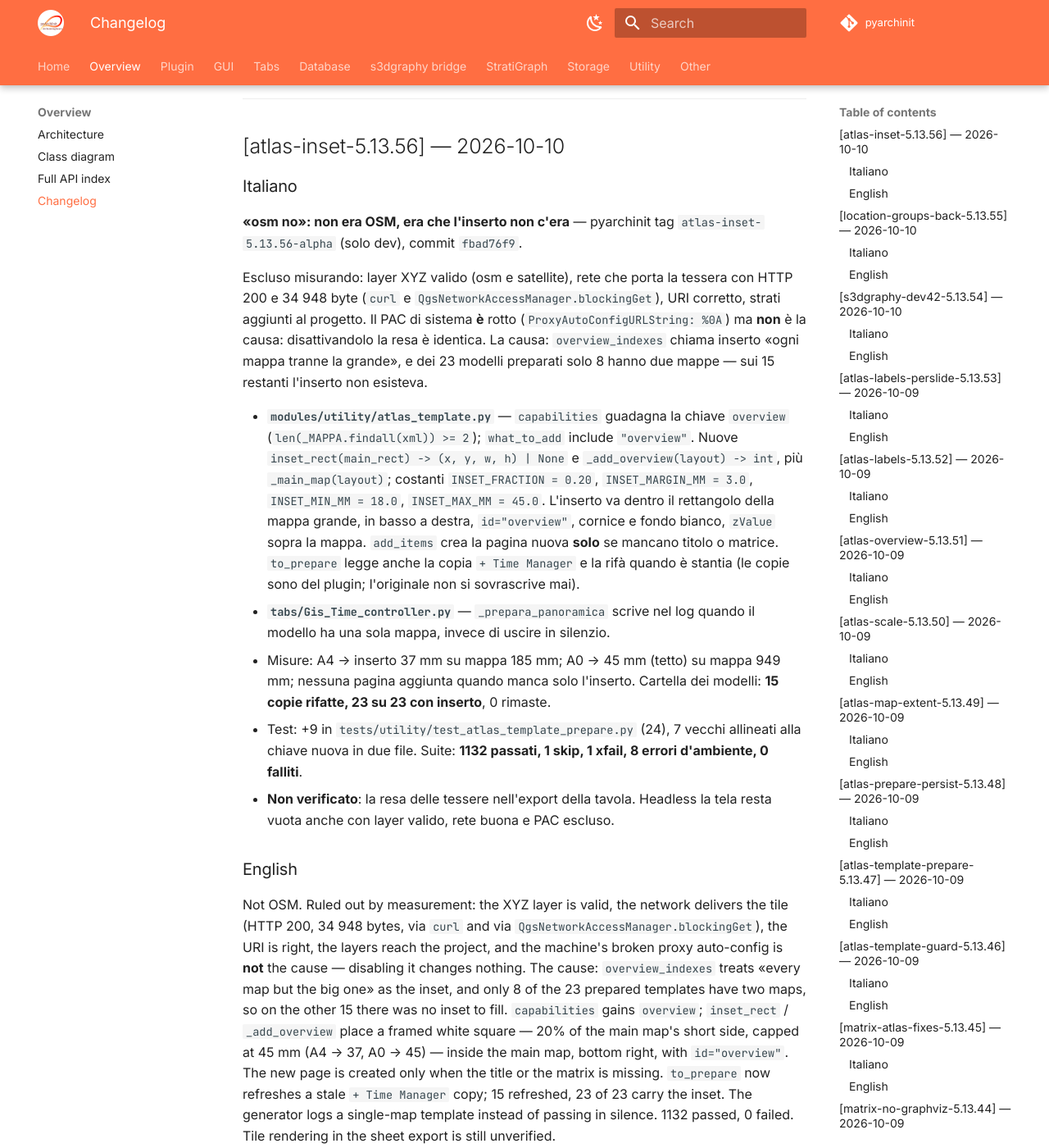
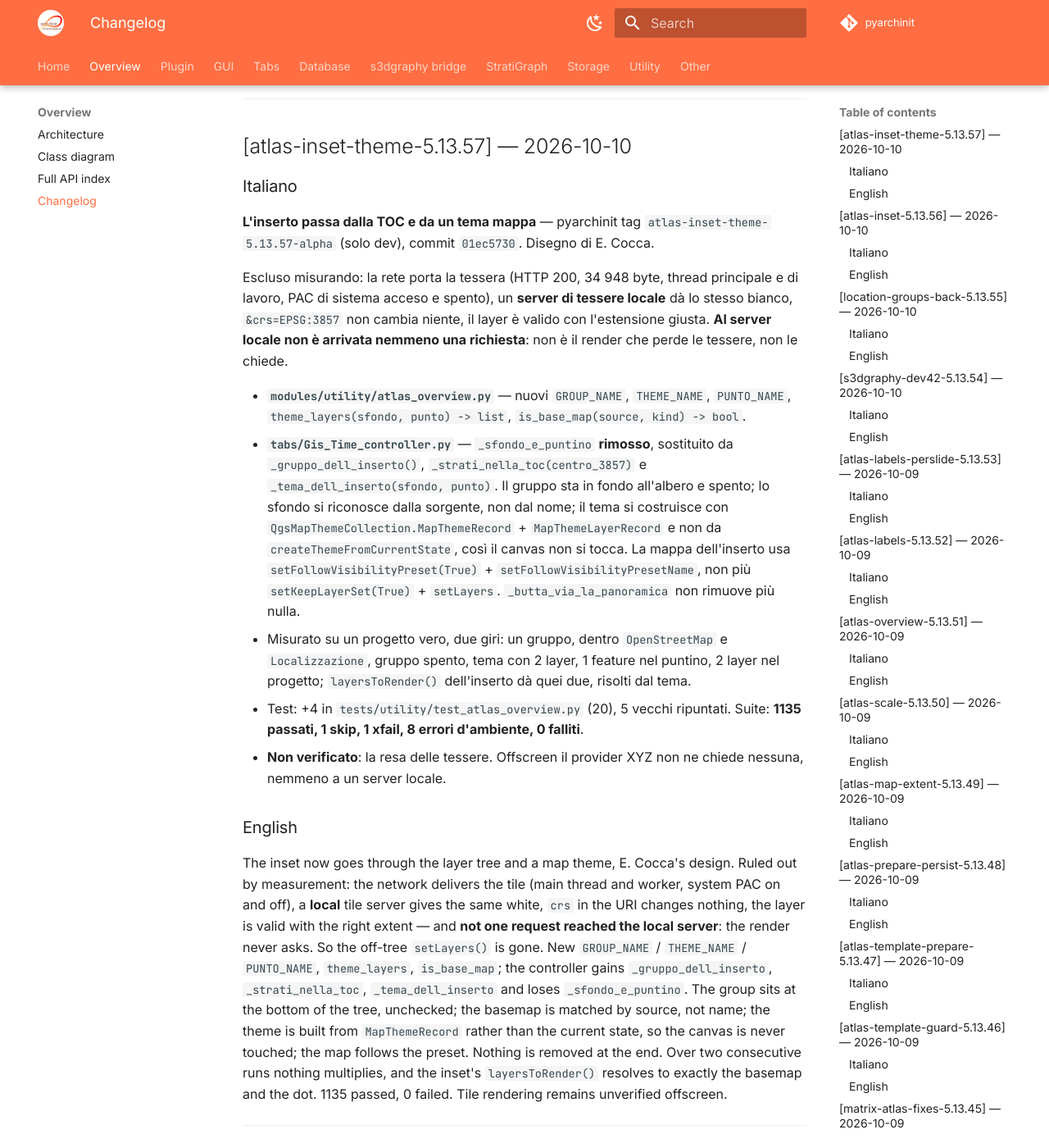
Before and after one commit to enzococca/pyarchinit-api-docs, an MkDocs documentation site: the page built from docs/CHANGELOG.md, in a window 1280 px wide and 1400 px high, scrolled down 274 px. Shown: the whole window at 82% size. Built offline with MkDocs 1.6.1 and Material for MkDocs 9.7.7, drawn with Linux system fonts in a browser that asks for light colours; comment, search, counter and statistics services are not loaded; some of the changed text lies outside the part shown.

Commit message:
docs(changelog): 5.13.57 — l'inserto passa dalla TOC e da un tema mappa

```diff
--- a/docs/CHANGELOG.md
+++ b/docs/CHANGELOG.md
@@ -4,6 +4,26 @@
 > da `pyarchinit-code_dev/`.
 >
 > Format: bilingue IT/EN. Le date sono ISO 8601.
+
+---
+
+## [atlas-inset-theme-5.13.57] — 2026-10-10
+
+### Italiano
+
+**L'inserto passa dalla TOC e da un tema mappa** — pyarchinit tag `atlas-inset-theme-5.13.57-alpha` (solo dev), commit `01ec5730`. Disegno di E. Cocca.
+
+Escluso misurando: la rete porta la tessera (HTTP 200, 34 948 byte, thread principale e di lavoro, PAC di sistema acceso e spento), un **server di tessere locale** dà lo stesso bianco, `&crs=EPSG:3857` non cambia niente, il layer è valido con l'estensione giusta. **Al server locale non è arrivata nemmeno una richiesta**: non è il render che perde le tessere, non le chiede.
+
+- **`modules/utility/atlas_overview.py`** — nuovi `GROUP_NAME`, `THEME_NAME`, `PUNTO_NAME`, `theme_layers(sfondo, punto) -> list`, `is_base_map(source, kind) -> bool`.
+- **`tabs/Gis_Time_controller.py`** — `_sfondo_e_puntino` **rimosso**, sostituito da `_gruppo_dell_inserto()`, `_strati_nella_toc(centro_3857)` e `_tema_dell_inserto(sfondo, punto)`. Il gruppo sta in fondo all'albero e spento; lo sfondo si riconosce dalla sorgente, non dal nome; il tema si costruisce con `QgsMapThemeCollection.MapThemeRecord` + `MapThemeLayerRecord` e non da `createThemeFromCurrentState`, così il canvas non si tocca. La mappa dell'inserto usa `setFollowVisibilityPreset(True)` + `setFollowVisibilityPresetName`, non più `setKeepLayerSet(True)` + `setLayers`. `_butta_via_la_panoramica` non rimuove più nulla.
+- Misurato su un progetto vero, due giri: un gruppo, dentro `OpenStreetMap` e `Localizzazione`, gruppo spento, tema con 2 layer, 1 feature nel puntino, 2 layer nel progetto; `layersToRender()` dell'inserto dà quei due, risolti dal tema.
+- Test: +4 in `tests/utility/test_atlas_overview.py` (20), 5 vecchi ripuntati. Suite: **1135 passati, 1 skip, 1 xfail, 8 errori d'ambiente, 0 falliti**.
+- **Non verificato**: la resa delle tessere. Offscreen il provider XYZ non ne chiede nessuna, nemmeno a un server locale.
+
+### English
+
+The inset now goes through the layer tree and a map theme, E. Cocca's design. Ruled out by measurement: the network delivers the tile (main thread and worker, system PAC on and off), a **local** tile server gives the same white, `crs` in the URI changes nothing, the layer is valid with the right extent — and **not one request reached the local server**: the render never asks. So the off-tree `setLayers()` is gone. New `GROUP_NAME` / `THEME_NAME` / `PUNTO_NAME`, `theme_layers`, `is_base_map`; the controller gains `_gruppo_dell_inserto`, `_strati_nella_toc`, `_tema_dell_inserto` and loses `_sfondo_e_puntino`. The group sits at the bottom of the tree, unchecked; the basemap is matched by source, not name; the theme is built from `MapThemeRecord` rather than the current state, so the canvas is never touched; the map follows the preset. Nothing is removed at the end. Over two consecutive runs nothing multiplies, and the inset's `layersToRender()` resolves to exactly the basemap and the dot. 1135 passed, 0 failed. Tile rendering remains unverified offscreen.
 
 ---
 
```
